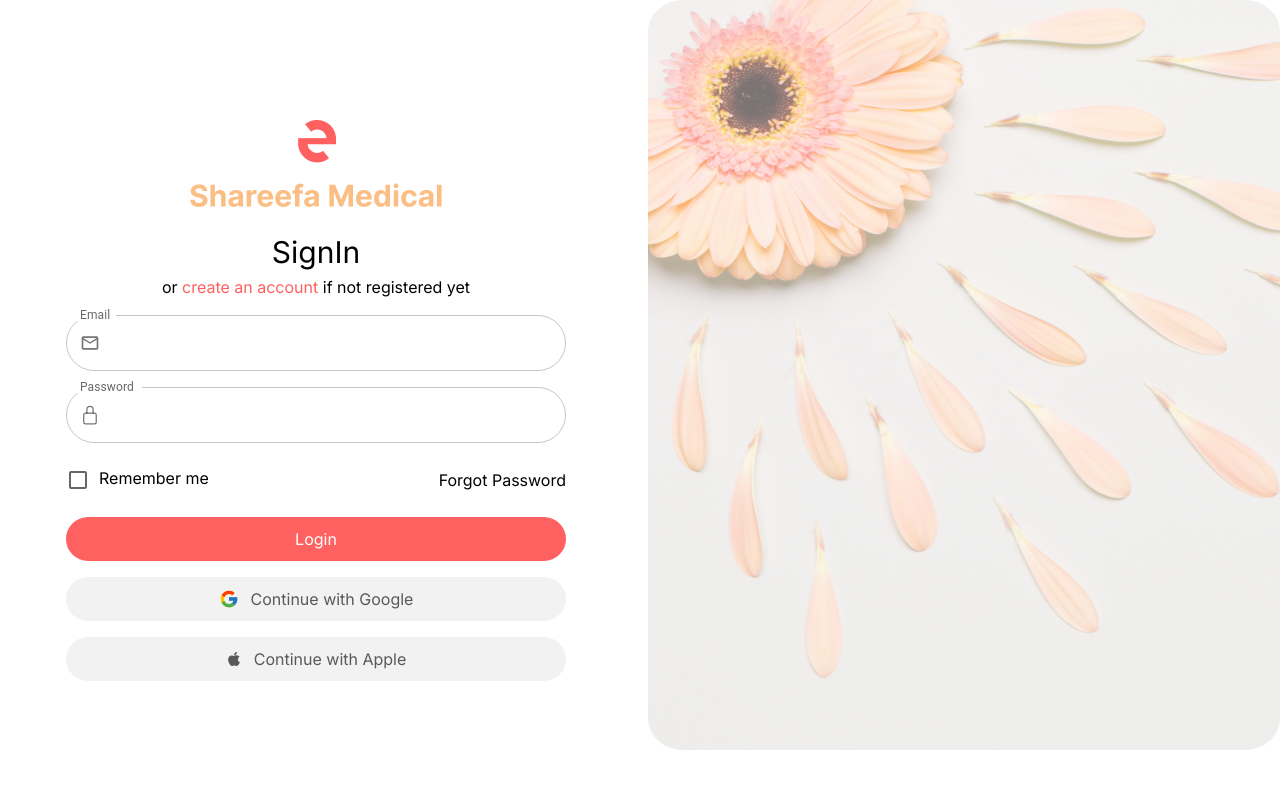
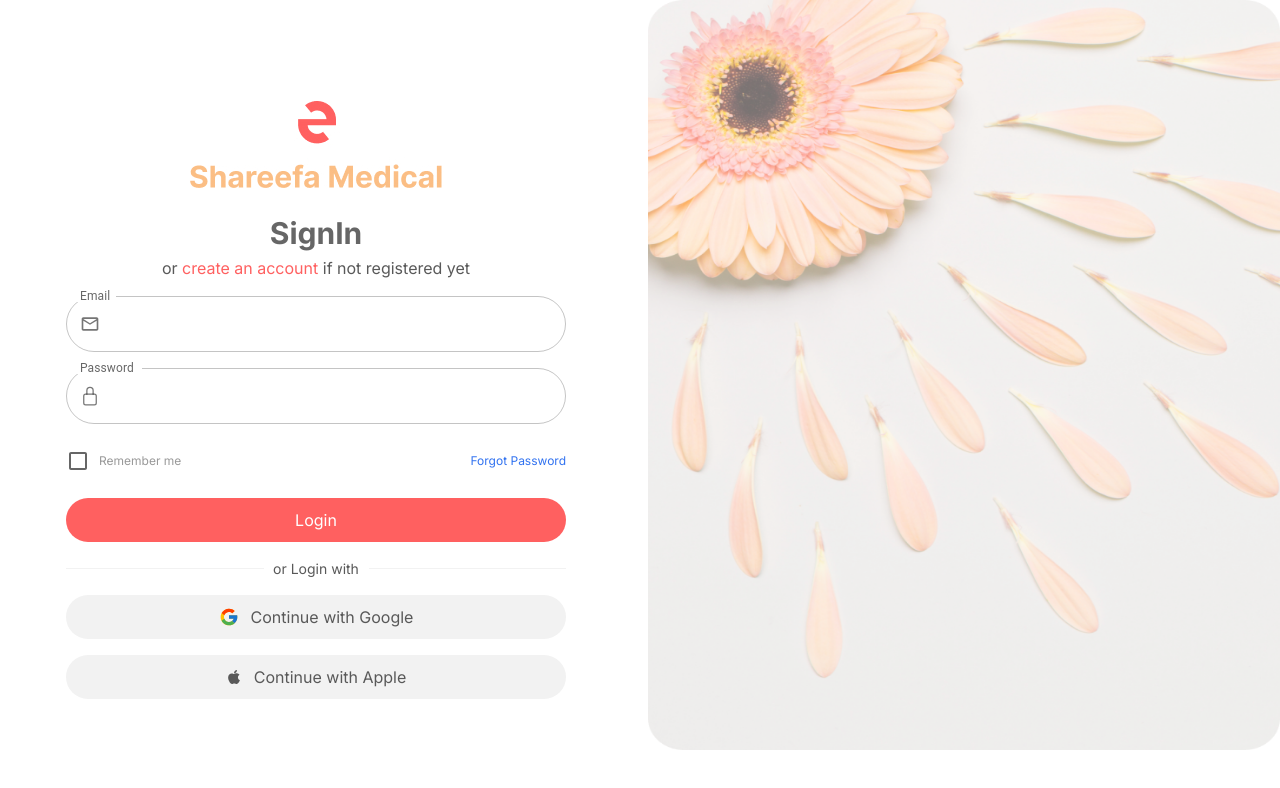
Before and after one commit to AhmadAli88/Ever-Therapy, a React (Vite) app: page / in a window 1280 px wide. Shown: the top 788 px of the page. Built offline with nearby package versions, Linux system fonts and the light colour scheme.

Commit message:
complete forgot password screen

```diff
--- a/src/Navigation/DataRouteConfig.jsx
+++ b/src/Navigation/DataRouteConfig.jsx
@@ -1,20 +1,25 @@
-import { PATH } from "../config";
-import { WEB_PAGES } from "../components";
+import { PATH } from '../config';
+import { WEB_PAGES } from '../components';
 
 export const INITIAL_VALUE = [
   {
     path: PATH.SIGN_IN,
     page: <WEB_PAGES.SIGN_IN />,
-    route: "PublicRoute"
+    route: 'PublicRoute',
+  },
+  {
+    path: PATH.FORGOT_PASSWORD,
+    page: <WEB_PAGES.FORGOT_PASSWORD />,
+    route: 'PublicRoute',
   },
   {
     path: PATH.DASHBOARD,
     page: <WEB_PAGES.DASHBOARD />,
-    route: "PrivateRoute"
+    route: 'PrivateRoute',
   },
   {
     path: PATH.LANDING_PAGE,
     page: <WEB_PAGES.LANDING_PAGE />,
-    route: "ModerateRoute"
-  }
+    route: 'ModerateRoute',
+  },
 ];
--- a/src/components/index.js
+++ b/src/components/index.js
@@ -3,12 +3,14 @@ const NoPage = React.lazy(() => import('../pages/NoPage'));
 const SignIn = React.lazy(() => import('../pages/SignIn'));
 const Dashboard = React.lazy(() => import('../pages/Dashboard'));
 const LandingPage = React.lazy(() => import('../pages/LandingPage'));
+const ForgotPassword = React.lazy(() => import('../pages/ForgotPassword'));
 
 const WEB_PAGES = {
   SIGN_IN: SignIn,
   DASHBOARD: Dashboard,
   LANDING_PAGE: LandingPage,
   NO_PAGE: NoPage,
+  FORGOT_PASSWORD: ForgotPassword,
 };
 
 export { WEB_PAGES };
--- a/src/config.js
+++ b/src/config.js
@@ -6,6 +6,7 @@ const PATH = {
   SIGN_IN: '/',
   DASHBOARD: '/dashboard',
   LANDING_PAGE: '/landing-page',
+  FORGOT_PASSWORD: '/forgot-password',
   NO_PAGE: '/no-page',
 };
 
--- /dev/null
+++ b/src/pages/ForgotPassword.jsx
@@ -0,0 +1,59 @@
+import { InputAdornment, TextField } from '@mui/material';
+import { IMAGES } from '../assets/images';
+import { MdOutlineMailOutline } from 'react-icons/md';
+
+const ForgotPassword = () => {
+  return (
+    <div>
+      <div className='grid grid-cols-12 gap-4'>
+        <div className='lg:col-span-6 md:col-span-12 sm:col-span-12 col-span-12 flex flex-col justify-center items-center h-screen gap-4'>
+          <div>
+            <img src={IMAGES.LOGO} alt='' />
+          </div>
+          <div>
+            <div className='text-secondary-darkgray-dark_600 text-3xl font-bold'>
+              Forgot Your Password?
+            </div>
+            <div className='mt-[10px]'>Confirm your email, reset password is sent to your email</div>
+          </div>
+
+          <div className='flex flex-col gap-4 lg:w-[500px] md:w-[400px] sm:w-[350px] w-[350px]'>
+            <TextField
+              type='text'
+              id='email'
+              label='Email'
+              variant='outlined'
+              className='parent_Field text-secondary-darkgray-light_400'
+              slotProps={{
+                input: {
+                  startAdornment: (
+                    <InputAdornment position='start'>
+                      <MdOutlineMailOutline size={20} />
+                    </InputAdornment>
+                  ),
+                },
+              }}
+            />
+          </div>
+
+          <div className='flex justify-center items-center gap-4 flex-col lg:w-[500px] md:w-[400px] sm:w-[350px] w-[350px]'>
+            <button className='bg-primary-peach w-full rounded-full text-white_color p-1xs'>
+              Send Email
+            </button>
+          </div>
+        </div>
+        <div className='lg:col-span-6 md:col-span-6 sm:col-span-12 col-span-12'>
+          <div className='flex justify-end items-end w-100'>
+            <img
+              src={IMAGES.BANNNER}
+              alt=''
+              className='w-full h-[750px] lg:block sm:hidden hidden'
+            />
+          </div>
+        </div>
+      </div>
+    </div>
+  );
+};
+
+export default ForgotPassword;
--- a/src/pages/SignIn.jsx
+++ b/src/pages/SignIn.jsx
@@ -1,4 +1,4 @@
-import { Checkbox, InputAdornment, TextField, Typography } from '@mui/material';
+import { Checkbox, Divider, InputAdornment, TextField } from '@mui/material';
 import { IMAGES } from '../assets/images';
 import { MdOutlineMailOutline } from 'react-icons/md';
 import { IoLockClosedOutline } from 'react-icons/io5';
@@ -15,11 +15,12 @@ const SignIn = () => {
             <img src={IMAGES.LOGO} alt='' />
           </div>
           <div>
-            <div className='text-3xl text-center'>
+            <div className='text-3xl text-center text-secondary-darkgray-dark_600 font-bold'>
               SignIn
             </div>
-            <div>
-              or <span className='text-primary-peach'>create an account</span> if not registered yet
+            <div className='text-base text-secondary-darkgray'>
+              or <span className='text-primary-peach'>create an account</span>{' '}
+              if not registered yet
             </div>
           </div>
           {/* <TextField
@@ -43,7 +44,7 @@ const SignIn = () => {
               id='email'
               label='Email'
               variant='outlined'
-              className='parent_Field'
+              className='parent_Field text-secondary-darkgray-light_400'
               slotProps={{
                 input: {
                   startAdornment: (
@@ -76,15 +77,34 @@ const SignIn = () => {
           <div className='flex items-center justify-between lg:w-[500px] md:w-[400px] sm:w-[350px] w-[350px]'>
             <div>
               <Checkbox {...label} className='checkbox_spacing' />
-              <span>Remember me</span>
+              <span className='text-secondary-darkgray-light_400 text-xs'>
+                Remember me
+              </span>
             </div>
-            <div>Forgot Password</div>
+            <div className='text-[#3172F0] text-xs'>Forgot Password</div>
           </div>
 
           <div className='flex justify-center items-center gap-4 flex-col lg:w-[500px] md:w-[400px] sm:w-[350px] w-[350px]'>
             <button className='bg-primary-peach w-full rounded-full text-white_color p-1xs'>
               Login
             </button>
+
+            <Divider
+              variant='middle'
+              textAlign='center'
+              className='w-full'
+              sx={{
+                '&::before, &::after': {
+                  borderColor: '#F2F2F2', // Custom line color
+                  // borderWidth: '2px', // Custom line thickness
+                },
+                color: '#595959', // Text color
+                fontSize: '14px'
+                // fontWeight: 'bold', // Text weight
+              }}
+            >
+              or Login with
+            </Divider>
 
             <button className='bg-secondary-brightgray-light_50 w-full rounded-full text-secondary-darkgray p-1xs flex justify-center items-center gap-3'>
               <FcGoogle size={20} />
--- a/tailwind.config.js
+++ b/tailwind.config.js
@@ -1,4 +1,5 @@
 /** @type {import('tailwindcss').Config} */
+
 export default {
   content: ['./index.html', './src/**/*.{js,ts,jsx,tsx}'],
   theme: {
@@ -63,7 +64,7 @@ export default {
             light_200: '#CCCCCC',
             light_300: '#B3B3B3',
             light_400: '#999999',
-            dark_600: '#CCCCCC',
+            dark_600: '#666666',
             dark_700: '#4D4D4D',
             dark_800: '#333333',
             dark_900: '#1A1A1A',
@@ -136,21 +137,33 @@ export default {
         '4xl': '4rem', // Huge padding
       },
       fontSize: {
-        '3xs': '0.5rem',   // Very small (8px)
+        '3xs': '0.5rem', // Very small (8px)
         '2xs': '0.625rem', // Extra small (10px)
-        xs: '0.75rem',     // Small (12px)
-        sm: '0.875rem',    // Smallish (14px)
-        base: '1rem',      // Default body text (16px)
-        lg: '1.125rem',    // Large body text (18px)
-        xl: '1.25rem',     // Small heading (20px)
-        '2xl': '1.5rem',   // Medium heading (24px)
+        xs: '0.75rem', // Small (12px)
+        sm: '0.875rem', // Smallish (14px)
+        base: '1rem', // Default body text (16px)
+        lg: '1.125rem', // Large body text (18px)
+        xl: '1.25rem', // Small heading (20px)
+        '2xl': '1.5rem', // Medium heading (24px)
         '3xl': '1.875rem', // Large heading (30px)
-        '4xl': '2.25rem',  // Extra-large heading (36px)
-        '5xl': '3rem',     // Huge heading (48px)
-        '6xl': '3.75rem',  // Giant heading (60px)
-        '7xl': '4.5rem',   // Extra giant heading (72px)
-        '8xl': '6rem',     // Massive (96px)
-        '9xl': '8rem',     // Ultra massive (128px)
+        '4xl': '2.25rem', // Extra-large heading (36px)
+        '5xl': '3rem', // Huge heading (48px)
+        '6xl': '3.75rem', // Giant heading (60px)
+        '7xl': '4.5rem', // Extra giant heading (72px)
+        '8xl': '6rem', // Massive (96px)
+        '9xl': '8rem', // Ultra massive (128px)
+      },
+      fontWeight: {
+        hairline: '100', // Extra thin
+        thin: '200', // Thin
+        light: '300', // Light
+        normal: '400', // Normal
+        medium: '500', // Medium
+        semibold: '600', // Semi-bold
+        bold: '700', // Bold
+        extrabold: '800', // Extra bold
+        black: '900', // Black
+        extrablack: '950', // Extra black
       },
     },
   },
```
